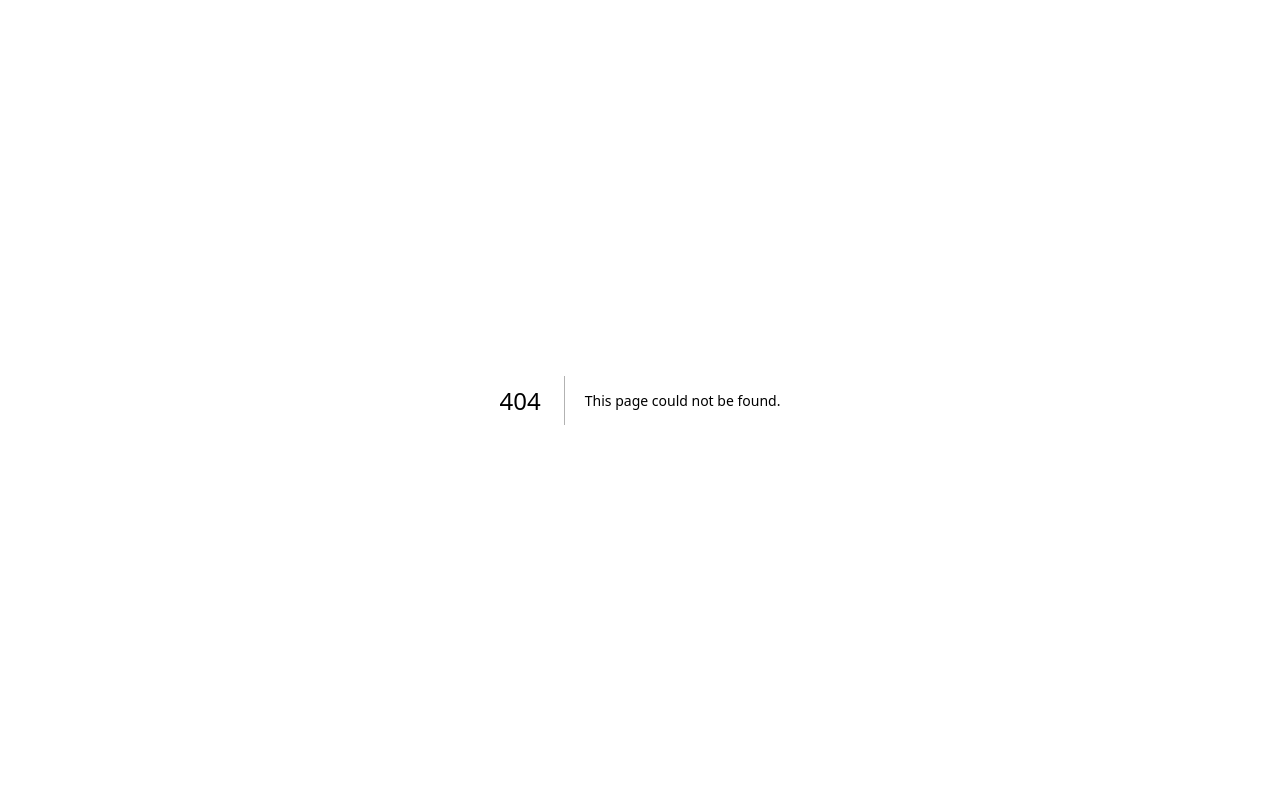
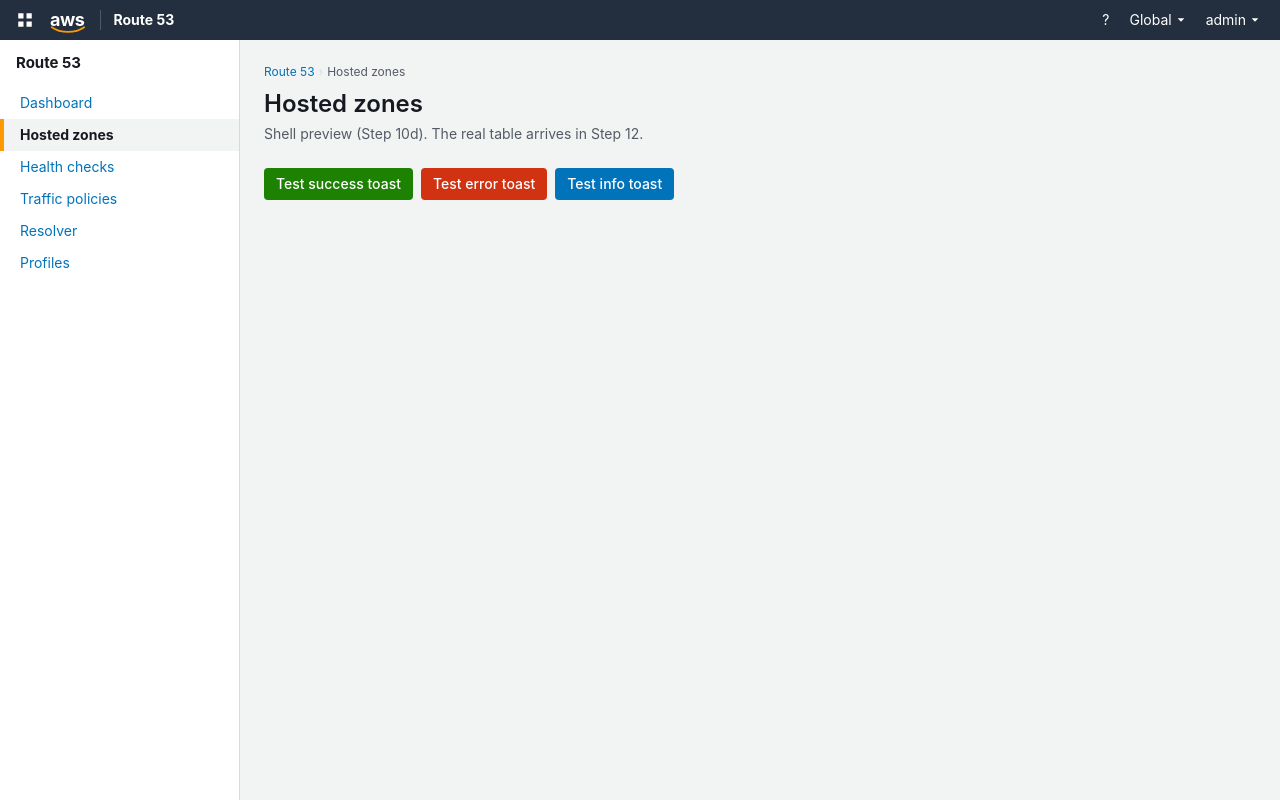
Before and after one commit to architaagr25/AWS-Route53-Clone, a Next.js app in the folder frontend/: page /route53/hosted-zones in a window 1280 px wide. Before the commit this address had no page. Built offline with nearby package versions, Linux system fonts and the light colour scheme.

Commit message:
feat: build AWS console shell

```diff
--- a/frontend/src/app/layout.tsx
+++ b/frontend/src/app/layout.tsx
@@ -1,6 +1,7 @@
 import type { Metadata } from "next";
 import { Geist, Geist_Mono } from "next/font/google";
 import "./globals.css";
+import { ToastProvider } from "@/components/shell/ToastProvider";
 
 const geistSans = Geist({
   variable: "--font-geist-sans",
@@ -27,7 +28,9 @@ export default function RootLayout({
       lang="en"
       className={`${geistSans.variable} ${geistMono.variable} h-full antialiased`}
     >
-      <body className="min-h-full flex flex-col">{children}</body>
+      <body className="min-h-full flex flex-col">
+        <ToastProvider>{children}</ToastProvider>
+      </body>
     </html>
   );
 }
--- a/frontend/src/app/page.tsx
+++ b/frontend/src/app/page.tsx
@@ -1,25 +1,9 @@
-import TopBar from "@/components/shell/TopBar";
-import Sidebar from "@/components/shell/Sidebar";
+import { redirect } from "next/navigation";
 
 /**
- * Temporary home page — previews the AWS shell (top bar + sidebar) while it is
- * built. In Step 11 this becomes a redirect into the console with auth gating.
+ * Home page. The console lives under /route53, so visitors are sent there.
+ * (Auth gating / login redirect is added in Step 11.)
  */
 export default function Home() {
-  return (
-    <div className="flex min-h-screen flex-col">
-      <TopBar />
-      <div className="flex flex-1">
-        <Sidebar />
-        <main className="flex-1 p-8">
-          <h1 className="text-xl font-semibold text-aws-text">
-            Route 53 Management Console
-          </h1>
-          <p className="mt-2 text-sm text-aws-text-secondary">
-            Top bar + sidebar (Step 10c). Full layout and pages coming next.
-          </p>
-        </main>
-      </div>
-    </div>
-  );
+  redirect("/route53/hosted-zones");
 }
--- /dev/null
+++ b/frontend/src/app/route53/hosted-zones/page.tsx
@@ -0,0 +1,49 @@
+"use client";
+
+/**
+ * Temporary Hosted Zones page — used here to demo the shell: breadcrumbs, the
+ * page header, and the toast system. Step 12 replaces this with the real
+ * zones table (search, pagination, create/edit/delete).
+ */
+import Breadcrumbs from "@/components/shell/Breadcrumbs";
+import { useToast } from "@/components/shell/ToastProvider";
+
+export default function HostedZonesPage() {
+  const { showToast } = useToast();
+
+  return (
+    <div className="mx-auto max-w-6xl">
+      <Breadcrumbs
+        items={[
+          { label: "Route 53", href: "/route53/dashboard" },
+          { label: "Hosted zones" },
+        ]}
+      />
+      <h1 className="mt-2 text-2xl font-semibold text-aws-text">Hosted zones</h1>
+      <p className="mt-1 text-sm text-aws-text-secondary">
+        Shell preview (Step 10d). The real table arrives in Step 12.
+      </p>
+
+      <div className="mt-6 flex gap-2">
+        <button
+          onClick={() => showToast("Hosted zone created successfully.", "success")}
+          className="rounded bg-aws-success px-3 py-1.5 text-sm font-medium text-white"
+        >
+          Test success toast
+        </button>
+        <button
+          onClick={() => showToast("Something went wrong.", "error")}
+          className="rounded bg-aws-error px-3 py-1.5 text-sm font-medium text-white"
+        >
+          Test error toast
+        </button>
+        <button
+          onClick={() => showToast("Just so you know…", "info")}
+          className="rounded bg-aws-link px-3 py-1.5 text-sm font-medium text-white"
+        >
+          Test info toast
+        </button>
+      </div>
+    </div>
+  );
+}
--- /dev/null
+++ b/frontend/src/app/route53/layout.tsx
@@ -0,0 +1,22 @@
+import TopBar from "@/components/shell/TopBar";
+import Sidebar from "@/components/shell/Sidebar";
+
+/**
+ * The console layout: every page under /route53 is wrapped with the AWS top bar,
+ * the left sidebar, and a scrollable content area on the AWS page background.
+ */
+export default function Route53Layout({
+  children,
+}: {
+  children: React.ReactNode;
+}) {
+  return (
+    <div className="flex min-h-screen flex-col">
+      <TopBar />
+      <div className="flex flex-1">
+        <Sidebar />
+        <main className="flex-1 overflow-auto bg-aws-bg p-6">{children}</main>
+      </div>
+    </div>
+  );
+}
--- /dev/null
+++ b/frontend/src/components/shell/Breadcrumbs.tsx
@@ -0,0 +1,34 @@
+/**
+ * AWS-style breadcrumb trail, e.g.  Route 53 > Hosted zones > example.com
+ *
+ * Pages pass their own trail. Every item except the last is a link; the last
+ * is the current page (plain text).
+ */
+import Link from "next/link";
+
+export interface Crumb {
+  label: string;
+  href?: string;
+}
+
+export default function Breadcrumbs({ items }: { items: Crumb[] }) {
+  return (
+    <nav className="flex flex-wrap items-center gap-1 text-xs text-aws-text-secondary">
+      {items.map((c, i) => {
+        const isLast = i === items.length - 1;
+        return (
+          <span key={i} className="flex items-center gap-1">
+            {i > 0 && <span className="text-aws-border">›</span>}
+            {c.href && !isLast ? (
+              <Link href={c.href} className="text-aws-link hover:underline">
+                {c.label}
+              </Link>
+            ) : (
+              <span>{c.label}</span>
+            )}
+          </span>
+        );
+      })}
+    </nav>
+  );
+}
--- /dev/null
+++ b/frontend/src/components/shell/ToastProvider.tsx
@@ -0,0 +1,85 @@
+"use client";
+
+/**
+ * Toast notification system (AWS "flash message" style).
+ *
+ * Wrap the app in <ToastProvider> once, then call `useToast().showToast(msg, type)`
+ * from anywhere to pop a dismissible notification in the top-right. Toasts
+ * auto-dismiss after a few seconds and can be closed manually.
+ */
+import {
+  createContext,
+  useCallback,
+  useContext,
+  useState,
+  type ReactNode,
+} from "react";
+
+type ToastType = "success" | "error" | "info";
+
+interface Toast {
+  id: number;
+  type: ToastType;
+  message: string;
+}
+
+interface ToastContextValue {
+  showToast: (message: string, type?: ToastType) => void;
+}
+
+const ToastContext = createContext<ToastContextValue | null>(null);
+
+export function useToast(): ToastContextValue {
+  const ctx = useContext(ToastContext);
+  if (!ctx) throw new Error("useToast must be used within a ToastProvider");
+  return ctx;
+}
+
+const STYLES: Record<ToastType, { bar: string; icon: string }> = {
+  success: { bar: "border-aws-success", icon: "✓" },
+  error: { bar: "border-aws-error", icon: "✕" },
+  info: { bar: "border-aws-link", icon: "i" },
+};
+
+export function ToastProvider({ children }: { children: ReactNode }) {
+  const [toasts, setToasts] = useState<Toast[]>([]);
+
+  const remove = useCallback((id: number) => {
+    setToasts((list) => list.filter((t) => t.id !== id));
+  }, []);
+
+  const showToast = useCallback(
+    (message: string, type: ToastType = "success") => {
+      const id = Date.now() + Math.random();
+      setToasts((list) => [...list, { id, type, message }]);
+      setTimeout(() => remove(id), 5000);
+    },
+    [remove]
+  );
+
+  return (
+    <ToastContext.Provider value={{ showToast }}>
+      {children}
+      <div className="fixed right-4 top-14 z-50 flex w-80 flex-col gap-2">
+        {toasts.map((t) => (
+          <div
+            key={t.id}
+            className={`flex items-start gap-2 rounded border-l-4 bg-aws-surface px-3 py-2 shadow-md ${STYLES[t.type].bar}`}
+          >
+            <span className="mt-0.5 font-bold text-aws-text-secondary">
+              {STYLES[t.type].icon}
+            </span>
+            <p className="flex-1 text-sm text-aws-text">{t.message}</p>
+            <button
+              onClick={() => remove(t.id)}
+              className="text-aws-text-secondary hover:text-aws-text"
+              aria-label="Dismiss notification"
+            >
+              ✕
+            </button>
+          </div>
+        ))}
+      </div>
+    </ToastContext.Provider>
+  );
+}
```
